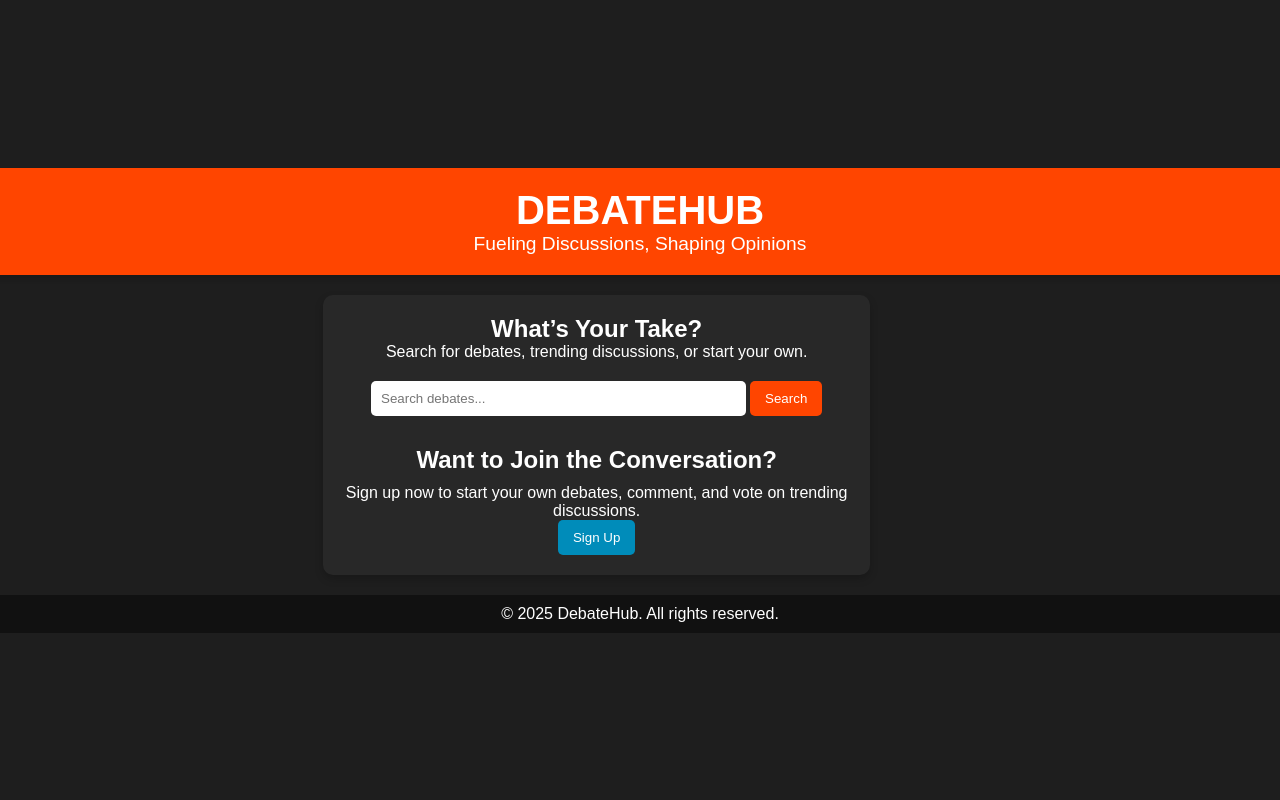
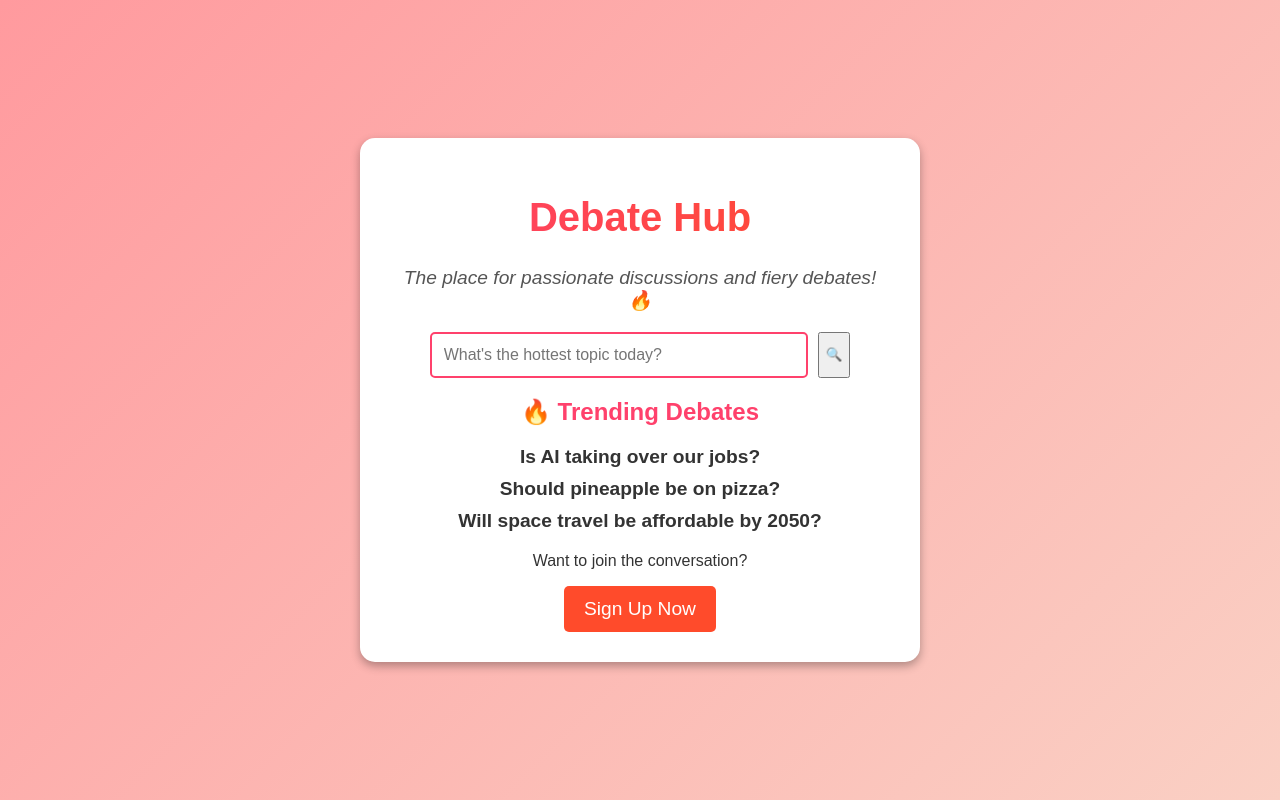
Before and after one commit to c0ldyz/my-website, a website: page public/index.html in a window 1280 px wide. Drawn offline with Linux system fonts and the light colour scheme.

Commit message:
Updated website with new layout and styling

```diff
--- a/public/index.html
+++ b/public/index.html
@@ -3,38 +3,33 @@
 <head>
     <meta charset="UTF-8">
     <meta name="viewport" content="width=device-width, initial-scale=1.0">
-    <title>DebateHub - Where Opinions Clash</title>
+    <title>Debate Hub</title>
     <link rel="stylesheet" href="styles.css">
 </head>
 <body>
-    <header>
-        <h1>DebateHub</h1>
-        <p>Fueling Discussions, Shaping Opinions</p>
-    </header>
+    <div class="container">
+        <h1 class="title">Debate Hub</h1>
+        <p class="tagline">The place for passionate discussions and fiery debates! 🔥</p>
 
-    <main>
-        <div class="container">
-            <h2>What’s Your Take?</h2>
-            <p>Search for debates, trending discussions, or start your own.</p>
+        <div class="search-container">
+            <input type="text" id="search" placeholder="What's the hottest topic today?">
+            <button onclick="searchTopic()">🔍</button>
+        </div>
 
-            <div class="search-container">
-                <input type="text" id="search" placeholder="Search debates...">
-                <button onclick="searchDebates()">Search</button>
-            </div>
+        <div class="trending-topics">
+            <h2>🔥 Trending Debates</h2>
+            <ul>
+                <li><a href="#">Is AI taking over our jobs?</a></li>
+                <li><a href="#">Should pineapple be on pizza?</a></li>
+                <li><a href="#">Will space travel be affordable by 2050?</a></li>
+            </ul>
+        </div>
 
-            <div id="results-container"></div>
-
-            <div class="cta-section">
-                <h3>Want to Join the Conversation?</h3>
-                <p>Sign up now to start your own debates, comment, and vote on trending discussions.</p>
-                <button id="signup-btn">Sign Up</button>
-            </div>
+        <div class="cta">
+            <p>Want to join the conversation?</p>
+            <button class="signup-btn">Sign Up Now</button>
         </div>
-    </main>
-
-    <footer>
-        <p>© 2025 DebateHub. All rights reserved.</p>
-    </footer>
+    </div>
 
     <script src="script.js"></script>
 </body>
--- a/public/script.js
+++ b/public/script.js
@@ -1,17 +1,8 @@
-// public/script.js
-
-document.getElementById("signup-btn").addEventListener("click", function() {
-    alert("Sign-up functionality coming soon!");
-});
-
-function searchDebates() {
-    let query = document.getElementById("search").value;
-    let resultsContainer = document.getElementById("results-container");
-
-    if (!query.trim()) {
-        resultsContainer.innerHTML = "<p style='color:red;'>Please enter a search term.</p>";
-        return;
+function searchTopic() {
+    let searchQuery = document.getElementById("search").value;
+    if (searchQuery.trim() !== "") {
+        alert("Searching for: " + searchQuery);
+    } else {
+        alert("Please enter a topic to search.");
     }
-
-    resultsContainer.innerHTML = `<p>Searching debates for: <strong>${query}</strong>...</p>`;
 }
--- a/public/styles.css
+++ b/public/styles.css
@@ -1,101 +1,112 @@
-/* public/styles.css */
-
-/* Global Reset */
-body, h1, h2, h3, p, input, button {
+/* General Page Styling */
+body {
+    font-family: 'Poppins', sans-serif;
+    background: linear-gradient(135deg, #ff9a9e, #fad0c4);
+    color: #333;
+    text-align: center;
     margin: 0;
     padding: 0;
-    font-family: 'Arial', sans-serif;
+    display: flex;
+    justify-content: center;
+    align-items: center;
+    height: 100vh;
 }
 
-/* Body Styling */
-body {
-    background-color: #1e1e1e;
-    color: #ffffff;
-    display: flex;
-    flex-direction: column;
-    align-items: center;
-    justify-content: center;
-    height: 100vh;
-    text-align: center;
+/* Container */
+.container {
+    background: white;
+    padding: 30px;
+    border-radius: 15px;
+    box-shadow: 0px 4px 10px rgba(0, 0, 0, 0.3);
+    width: 90%;
+    max-width: 500px;
 }
 
-/* Header */
-header {
-    background-color: #ff4500;
-    padding: 20px;
-    width: 100%;
-    box-shadow: 0px 4px 8px rgba(0, 0, 0, 0.2);
+/* Title */
+.title {
+    font-size: 2.5em;
+    font-weight: bold;
+    background: linear-gradient(90deg, #ff416c, #ff4b2b);
+    -webkit-background-clip: text;
+    -webkit-text-fill-color: transparent;
 }
 
-header h1 {
-    font-size: 2.5em;
-    font-weight: bold;
-    text-transform: uppercase;
-}
-
-header p {
+/* Tagline */
+.tagline {
     font-size: 1.2em;
-}
-
-/* Main Content */
-.container {
-    background: #282828;
-    padding: 20px;
-    border-radius: 10px;
-    box-shadow: 0px 4px 8px rgba(0, 0, 0, 0.2);
-    width: 80%;
-    max-width: 600px;
-    margin-top: 20px;
+    font-style: italic;
+    color: #555;
 }
 
 /* Search Bar */
 .search-container {
+    margin: 20px 0;
+    display: flex;
+    justify-content: center;
+    gap: 10px;
+}
+
+#search {
+    padding: 12px;
+    width: 70%;
+    border: 2px solid #ff416c;
+    border-radius: 5px;
+    font-size: 1em;
+    transition: 0.3s ease-in-out;
+}
+
+#search:focus {
+    width: 80%;
+    border-color: #ff4b2b;
+}
+
+/* Trending Topics */
+.trending-topics {
     margin-top: 20px;
 }
 
-#search {
-    padding: 10px;
-    width: 70%;
-    border: none;
-    border-radius: 5px;
+.trending-topics h2 {
+    font-size: 1.5em;
+    color: #ff416c;
 }
 
-button {
-    padding: 10px 15px;
-    background-color: #ff4500;
+.trending-topics ul {
+    list-style: none;
+    padding: 0;
+}
+
+.trending-topics li {
+    margin: 10px 0;
+    font-size: 1.2em;
+}
+
+.trending-topics a {
+    text-decoration: none;
+    color: #333;
+    font-weight: bold;
+    transition: 0.2s;
+}
+
+.trending-topics a:hover {
+    color: #ff416c;
+}
+
+/* Call to Action */
+.cta {
+    margin-top: 20px;
+}
+
+.signup-btn {
+    background: #ff4b2b;
     color: white;
     border: none;
+    padding: 12px 20px;
+    font-size: 1.2em;
     border-radius: 5px;
     cursor: pointer;
-    transition: background 0.3s;
+    transition: 0.3s;
 }
 
-button:hover {
-    background-color: #d83700;
+.signup-btn:hover {
+    background: #ff416c;
 }
-
-/* CTA Section */
-.cta-section {
-    margin-top: 30px;
-}
-
-.cta-section h3 {
-    font-size: 1.5em;
-    margin-bottom: 10px;
-}
-
-#signup-btn {
-    background-color: #008CBA;
-}
-
-#signup-btn:hover {
-    background-color: #005f75;
-}
-
-/* Footer */
-footer {
-    margin-top: 20px;
-    padding: 10px;
-    width: 100%;
-    background: #111;
-}
```
